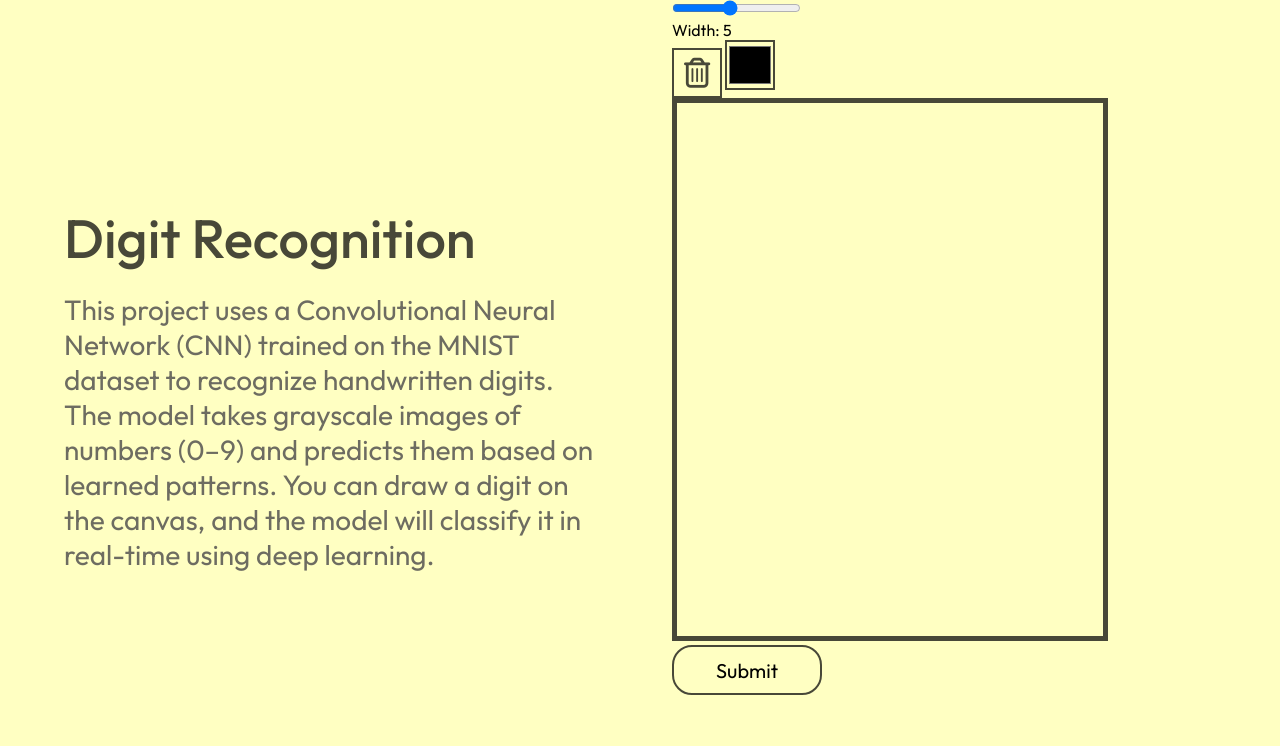
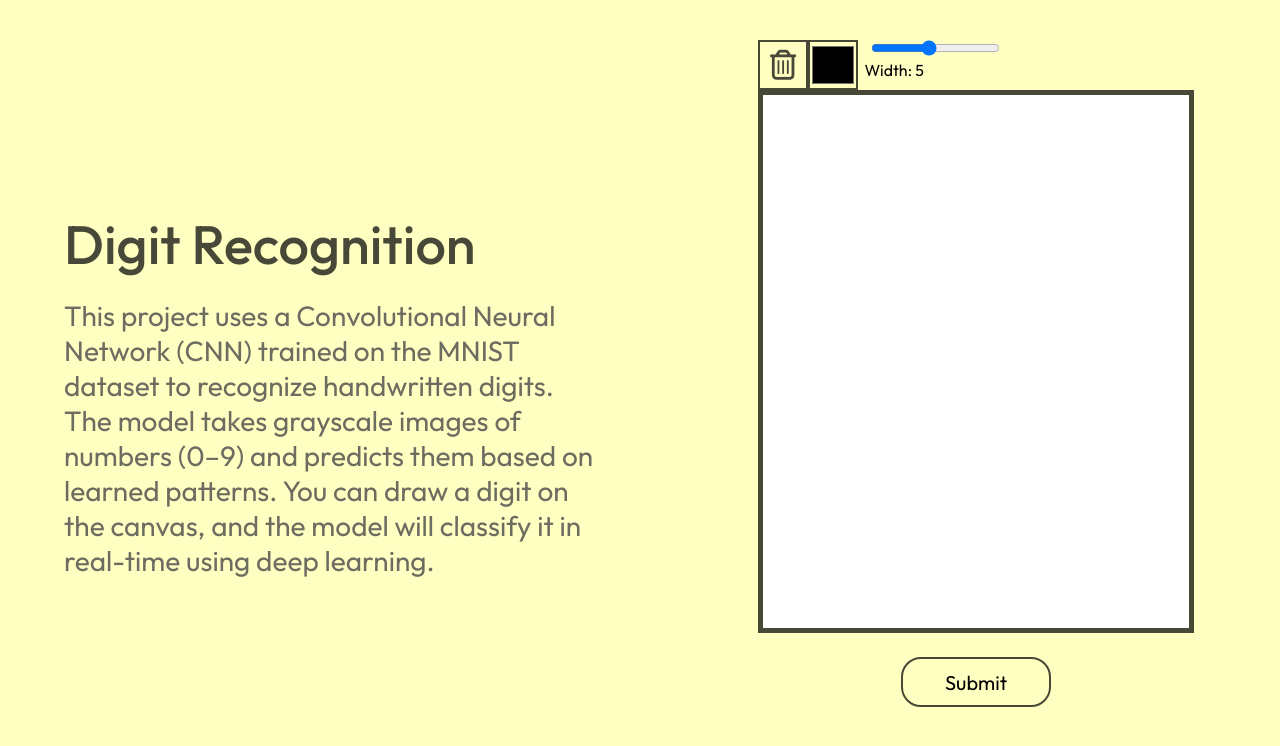
Before and after one commit to PHOX-9/Digit-Recognition, a plain HTML site: page index.html in a window 1280 px wide. Drawn offline with nearby package versions, Linux system fonts and the light colour scheme.

Commit message:
Some more changes in UI

```diff
--- a/index.html
+++ b/index.html
@@ -45,6 +45,13 @@
 
       <div class="col2">
         <div class="container">
+          <div class="top">
+            <div class="buttons">
+              <button id="clear">
+                <i class="fa-regular fa-trash-can" id="trash"></i>
+              </button>
+              <input type="color" id="colourpicker" />
+            </div>
             <div class="slider">
               <input
                 type="range"
@@ -56,14 +63,9 @@
               />
               <div class="value">Width: <span id="sliderValue">5</span></div>
             </div>
-          <div class="buttons">
-            <button id="clear">
-              <i class="fa-regular fa-trash-can" id="trash"></i>
-            </button>
-            <input type="color" id="colourpicker" />
           </div>
 
-          <canvas id="canvas" style="border: 5px solid #484838"> </canvas>
+          <canvas id="canvas"> </canvas>
           <div class="enter"><button id="enter">Submit</button></div>
         </div>
       </div>
--- a/style.css
+++ b/style.css
@@ -43,8 +43,15 @@ body {
 /*.......................................Column-2..........................................*/
 .col2 {
   flex-basis: 50%;
+  display: flex;
+  justify-content: center;
+  margin-top: 5vh;
 }
 
+#canvas {
+  border: 5px solid #484838;
+  background-color: white;
+}
 #clear {
   height: 50px;
   width: 50px;
@@ -64,6 +71,11 @@ body {
   color: #484838;
 }
 
+.enter {
+  display: flex;
+  justify-content: center;
+}
+
 #enter {
   height: 50px;
   width: 150px;
@@ -71,4 +83,19 @@ body {
   border: solid #484838 2.5px;
   font-size: 20px;
   cursor: pointer;
+  margin-top: 20px;
 }
+
+.top {
+  display: flex;
+  flex-direction: row;
+}
+
+.buttons {
+  display: flex;
+  flex-direction: row;
+}
+
+.slider{
+  margin-left: 0.5vw;
+}
```
Lines whose indentation alone changed are shown as unchanged.
